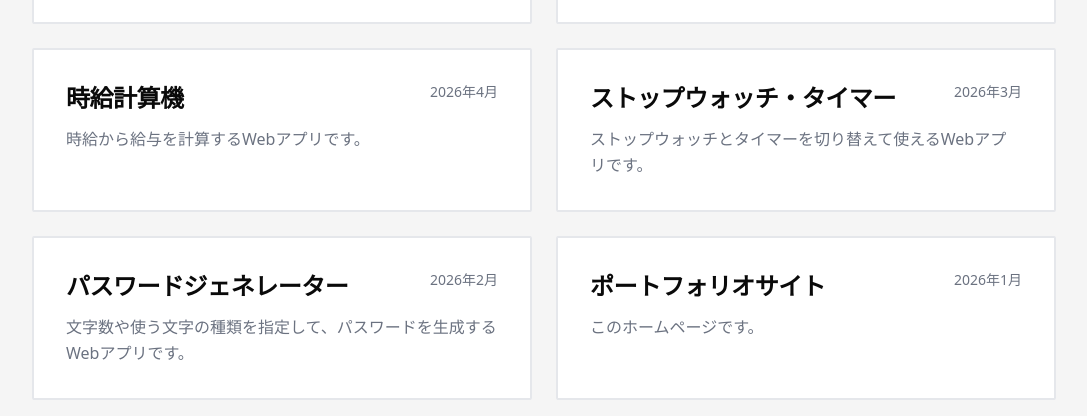
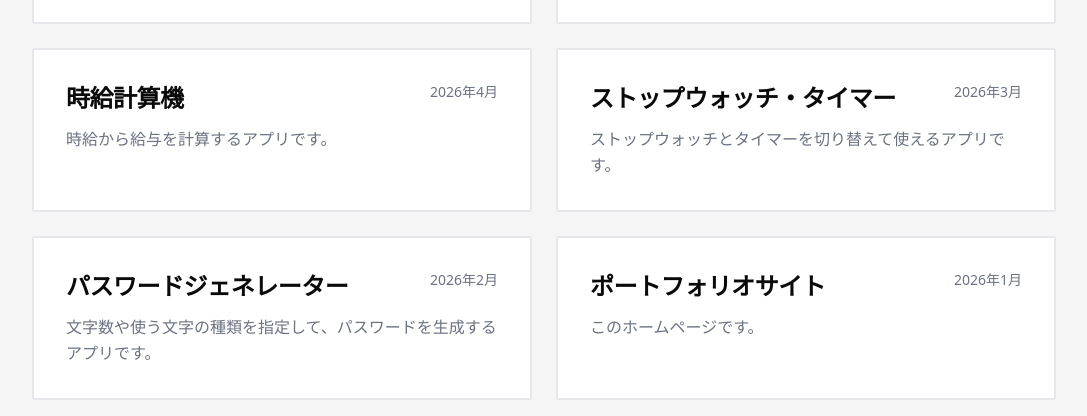
Before and after one commit to sanbay3/san_bay3_portfolio, a Next.js app: page / in a window 1280 px wide. Shown: the part 3420-3836 px from the top of the page, without its empty margins (96-1183 px from the left). Built offline with nearby package versions, Linux system fonts and the light colour scheme.

Commit message:
minor change of description

```diff
--- a/components/Projects.tsx
+++ b/components/Projects.tsx
@@ -24,19 +24,19 @@ export default function Projects() {
     },
     {
       title: 'パスワードジェネレーター',
-      description: '文字数や使う文字の種類を指定して、パスワードを生成するWebアプリです。',
+      description: '文字数や使う文字の種類を指定して、パスワードを生成するアプリです。',
       link: 'https://password-generator-eto.pages.dev/',
       date: '2026年2月',
     },
     {
       title: 'ストップウォッチ・タイマー',
-      description: ' ストップウォッチとタイマーを切り替えて使えるWebアプリです。',
+      description: 'ストップウォッチとタイマーを切り替えて使えるアプリです。',
       link: 'https://stopwatch-95c.pages.dev/',
       date: '2026年3月',
     },
     {
       title: '時給計算機',
-      description: '時給から給与を計算するWebアプリです。',
+      description: '時給から給与を計算するアプリです。',
       link: 'https://wage-calculator.pages.dev/',
       date: '2026年4月',
     },
```
